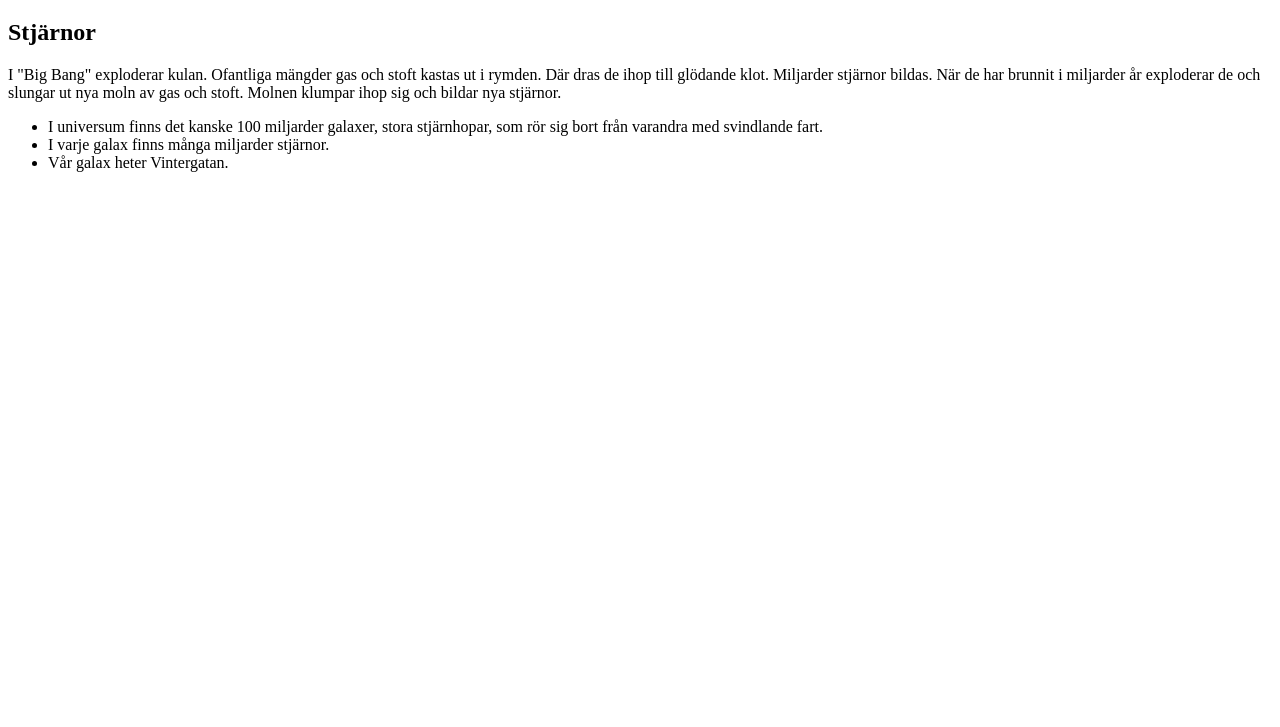
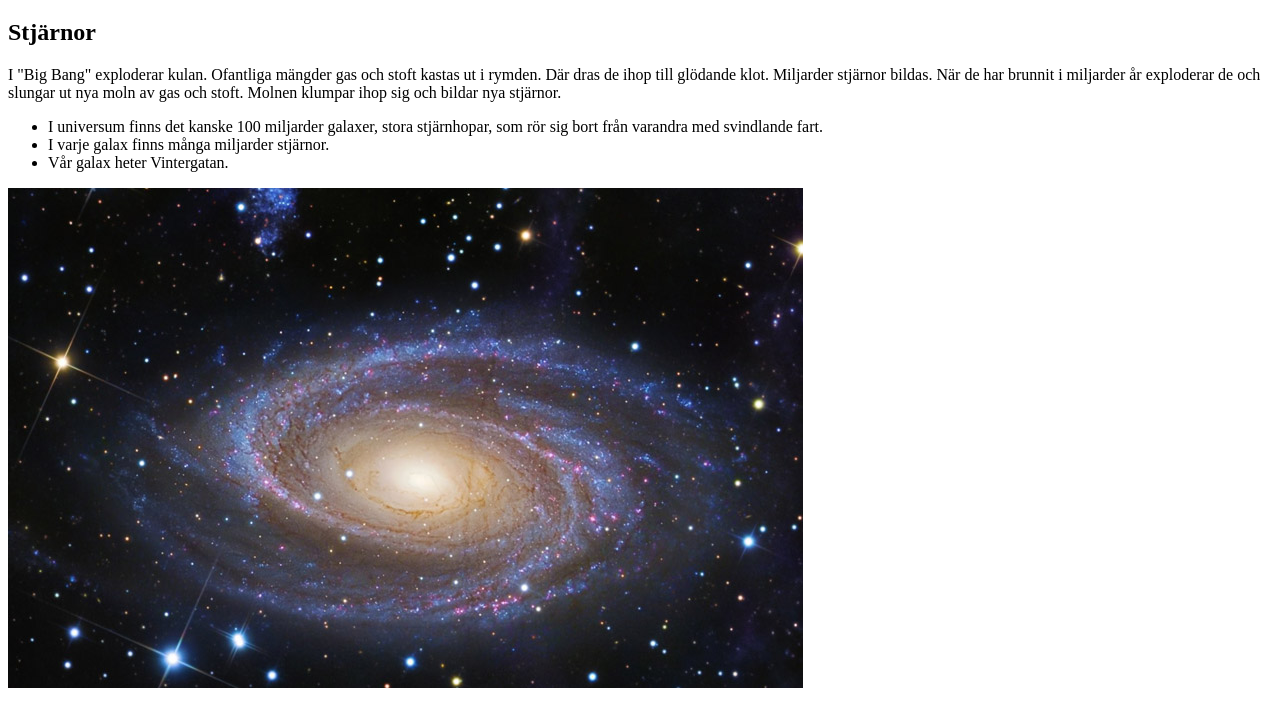
Before and after one commit to Thejohanpersson/webbplats.presentation, a plain HTML site: page index.html in a window 1280 px wide. Shown: the part 61-788 px from the top of the page. Drawn offline with Linux system fonts and the light colour scheme.

Commit message:
Added a picture of a galaxy

```diff
--- a/index.html
+++ b/index.html
@@ -16,5 +16,6 @@
             <li>Vår galax heter Vintergatan.</li>
         </ul>
 
+        <img src="images.rymden/rymdennfokus.jpg" alt="A picture of a galaxy">
     </body>
 </html>
```
Also changed, not shown: images.rymden/rymdennfokus.jpg (added).
